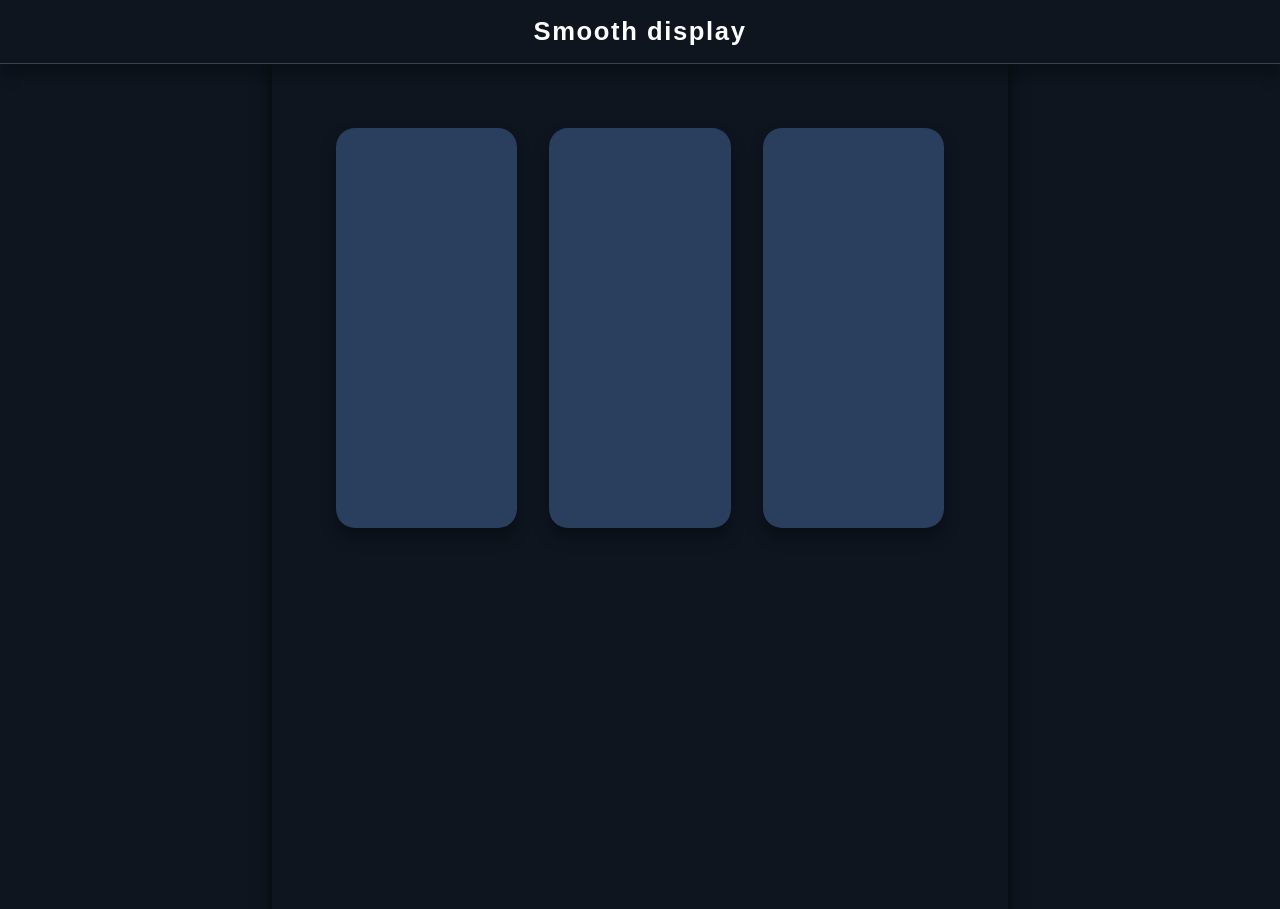
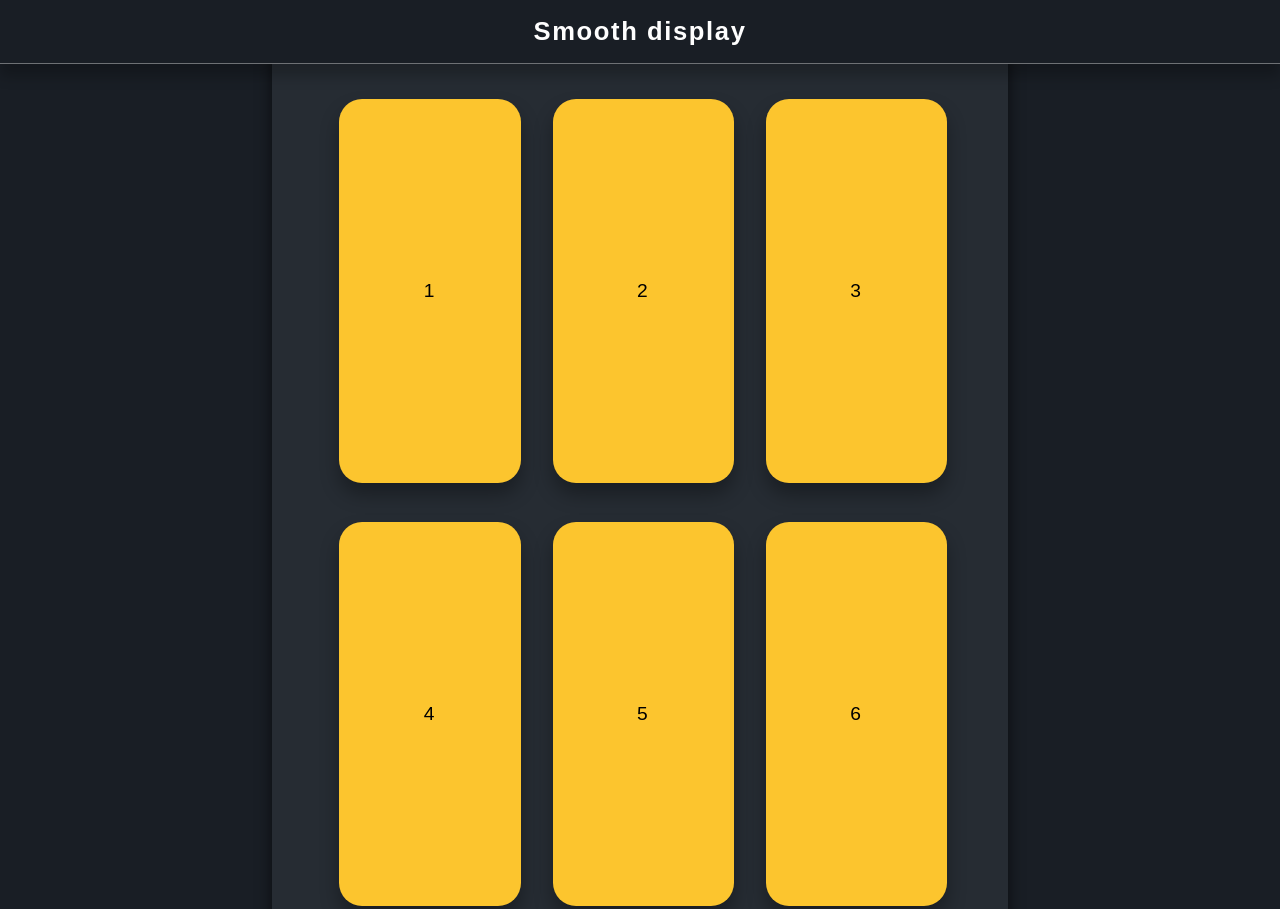
Before and after one commit to NotEternal/smoothDisplay, a plain HTML site: page index.html in a window 1280 px wide. Shown: the top 909 px of the page. Drawn offline with Linux system fonts and the light colour scheme.

Commit message:
Changed style. Fixed bad code

```diff
--- a/index.css
+++ b/index.css
@@ -1,21 +1,23 @@
 body {
   min-height: 100vh;
-  padding: 0;
+  padding: 2rem 0;
   margin: 0;
   font-family: sans-serif;
   letter-spacing: .1em;
-  background-color: rgb(14, 21, 31);
+  background-color: rgb(25, 30, 37);
   color: #fefefe;
 }
 
 header {
-  position: relative;
+  position: fixed;
   z-index: 1;
+  top: 0;
+  width: 100%;
   font-size: .8em;
   text-align: center;
-  border-bottom: .1em solid rgba(255, 255, 255, 0.192);
+  border-bottom: .1em solid rgba(255, 255, 255, 0.37);
   box-shadow: 0 1em 1em rgba(0, 0, 0, 0.226);
-  background-color: rgb(14, 21, 31);
+  background-color: rgb(25, 30, 37);
 }
 
 main {
@@ -28,22 +30,29 @@ main {
   padding: 3rem;
   display: grid;
   grid-template-columns: repeat(auto-fit, minmax(12em, 1fr));
+  border-radius: 1em;
   box-shadow: 0 0 1em rgba(0, 0, 0, 0.63);
+  background-color: rgb(38, 44, 51);
 }
 
 .intro__item {
   width: 85%;
-  height: 25em;
+  height: 20em;
   margin: 1em;
+  display: flex;
+  align-items: center;
+  justify-content: center;
+  font-size: 1.2em;
   border-radius: 1.2em;
-  background-color: rgb(42, 62, 94);
   box-shadow: 0 .6em 1em rgba(0, 0, 0, 0.322);
-  transition: .4s;
+  background-color: rgb(252, 197, 46);
+  color: #000;
+  transition: .3s;
 }
 
 
 .intro__item:hover {
   cursor: pointer;
   box-shadow: 0 0 0 rgba(0, 0, 0, 0.322);
-  background-color:rgb(35, 51, 78);
+  background-color: rgb(190, 153, 51);
 }
--- a/index.js
+++ b/index.js
@@ -5,36 +5,49 @@ for (let i = 0; i < 40; i += 1) {
   const div = document.createElement('div');
 
   div.className = 'intro__item';
+  div.textContent = i + 1;
   document.querySelector('.intro').appendChild(div);
 }
 
+const scrollHeight = Math.max(
+  document.body.scrollHeight,
+  document.documentElement.scrollHeight,
+  document.body.offsetHeight,
+  document.documentElement.offsetHeight,
+  document.body.clientHeight,
+  document.documentElement.clientHeight
+);
+
 const arrAnimateElements = [...document.querySelectorAll('.intro__item')];
-const coordinatesAnimateElements = [];
-
-arrAnimateElements.map((item) => {
-  item.style.visibility = 'hidden';
-  item.style.opacity = '0';
-
-  coordinatesAnimateElements.push(Math.floor(item.getBoundingClientRect().top));
+const coordinatesAnimateElements = arrAnimateElements.map((item) => {
+  return Math.floor(item.getBoundingClientRect().top);
 });
 
 visibleElements();
 window.addEventListener('scroll', visibleElements);
 
 function visibleElements() {
-  setInterval(() => {
+  setTimeout(() => {
     for (let i = 0; i < coordinatesAnimateElements.length; i += 1) {
       if (
         coordinatesAnimateElements[i] <
           pageYOffset + document.documentElement.clientHeight - 300 &&
         coordinatesAnimateElements[i] > pageYOffset - 200
       ) {
-        arrAnimateElements[i].style.visibility = 'visible';
-        arrAnimateElements[i].style.opacity = '1';
+        showElement(arrAnimateElements[i]);
       } else {
-        arrAnimateElements[i].style.visibility = 'hidden';
-        arrAnimateElements[i].style.opacity = '0';
+        hideElement(arrAnimateElements[i]);
       }
     }
-  }, 100);
+  }, 30);
 }
+
+function hideElement(elem) {
+  elem.style.visibility = 'hidden';
+  elem.style.opacity = '0';
+}
+
+function showElement(elem) {
+  elem.style.visibility = 'visible';
+  elem.style.opacity = '1';
+}
```
